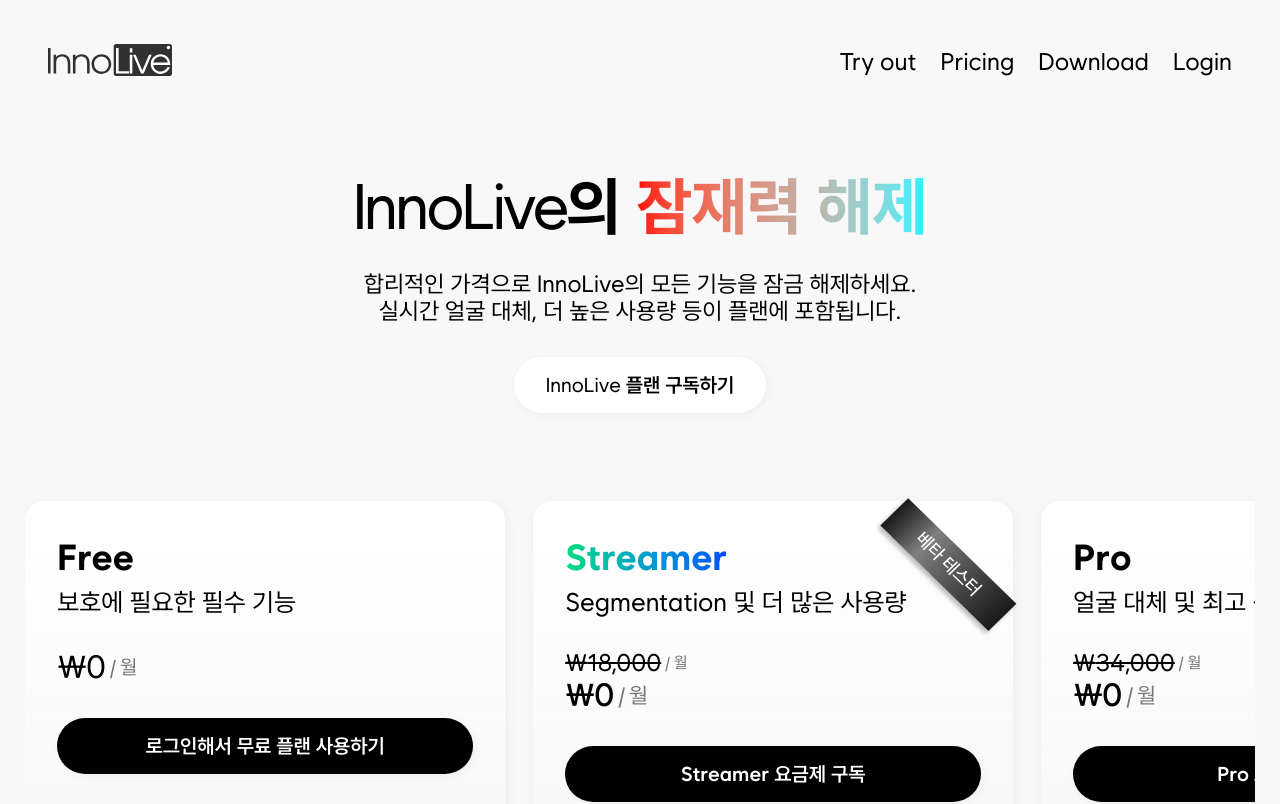
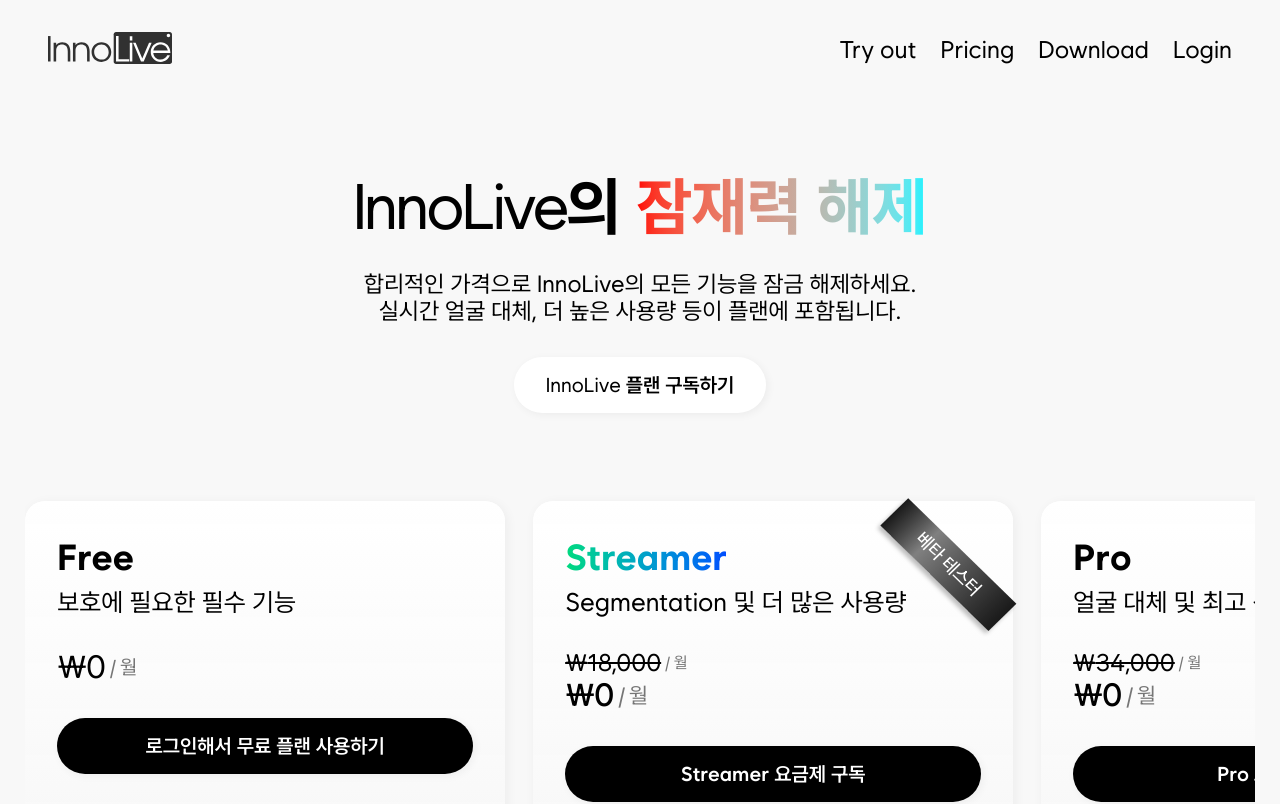
Before and after one commit to team-framework/innolive-client, a Next.js app in the folder apps/landing/: page /pricing in a window 1280 px wide. Shown: the top 804 px of the page. Built offline with nearby package versions, Linux system fonts and the light colour scheme; no server answers.

Commit message:
feat: 헤더 배경색 변경

```diff
--- a/apps/landing/components/header.tsx
+++ b/apps/landing/components/header.tsx
@@ -36,7 +36,7 @@ export function Header() {
       >
         본문으로 건너뛰기
       </a>
-      <div className="absolute mx-auto flex w-screen h-23 top-0 items-end justify-between gap-3 bg-background-secondary/90 px-5 py-3 backdrop-blur md:bg-transparent md:p-4 md:px-12">
+      <div className=" absolute mx-auto flex w-screen h-24 top-0 items-end justify-between gap-3 bg-background-secondary/90 px-5 py-3 backdrop-blur md:bg-background-primary/80 md:p-8 md:px-12">
         <Link href="/" className="shrink-0" aria-label="InnoLive 홈">
           <Image
             src="/brand/logo-header.svg"
```
